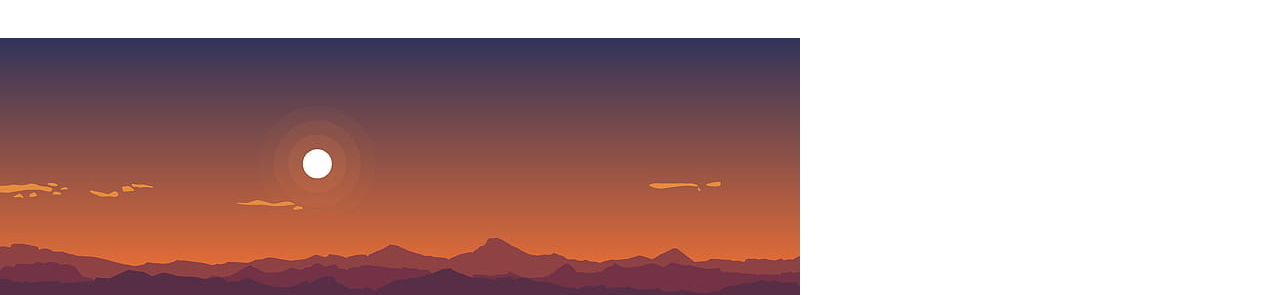
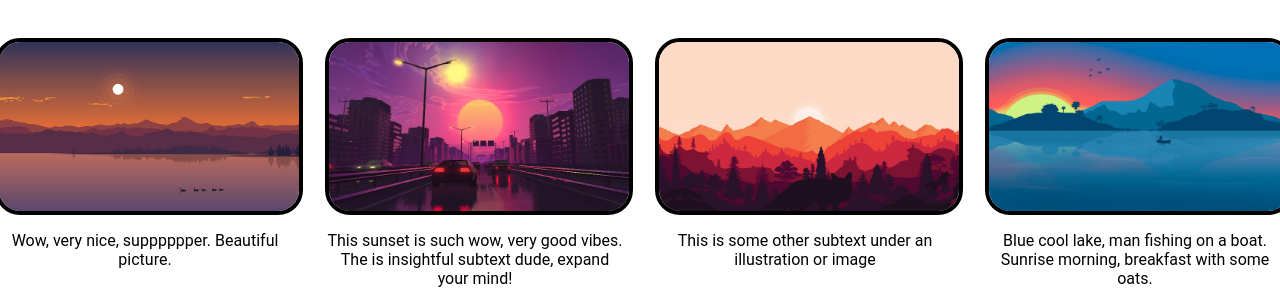
Before and after one commit to huao1/Landing-page, a plain HTML site: page index.html in a window 1280 px wide. Shown: the part 657-952 px from the top of the page. Drawn offline with Linux system fonts and the light colour scheme.

Commit message:
Added html and css for the project section. Also added the images to the folders used in the card section

```diff
--- a/index.css
+++ b/index.css
@@ -92,6 +92,27 @@ button {
 
 .project-cards {
     display: flex;
+    justify-content: center;
+    gap: 30px;
+}
+
+.card {
+    display: flex;
+    flex-direction: column;
+    width: 300px;
+    text-align: center;
+}
+
+.card-img {
+    width: 300px;
+    height: auto;
+    border: 4px solid black;
+    border-radius: 25px;
+}
+
+.card-text {
+    padding: 0px;
+    margin: 0px;
 }
 
 .footer {
--- a/index.html
+++ b/index.html
@@ -29,8 +29,25 @@
 
     <div class="project">Test out the projects below</div>
     <div class="project-cards">
-        <img src="./image/HD-wallpaper-vector-sunset-nature-sunset-illustration-vector.jpeg">
+        <div class="card">
+            <img class="card-img" src="./image/HD-wallpaper-vector-sunset-nature-sunset-illustration-vector.jpeg">
+            <p>Wow, very nice, supppppper. Beautiful picture.</p>
+        </div>
 
+        <div class="card">
+            <img class="card-img" src="./image/neon.jpeg" alt="">
+            <p>This sunset is such wow, very good vibes. The is insightful subtext dude, expand your mind!</p>
+        </div>
+
+        <div class="card">
+            <img class="card-img" src="./image/mountain.jpeg" alt="">
+            <p>This is some other subtext under an illustration or image</p>
+        </div>
+
+        <div class="card">
+            <img class="card-img" src="./image/lake.jpeg" alt="">
+            <p>Blue cool lake, man fishing on a boat. Sunrise morning, breakfast with some oats.</p>
+        </div>
     </div>
 
     <div class="footer">
```
Also changed, not shown: image/lake.jpeg (added), image/mountain.jpeg (added), image/neon.jpeg (added).
